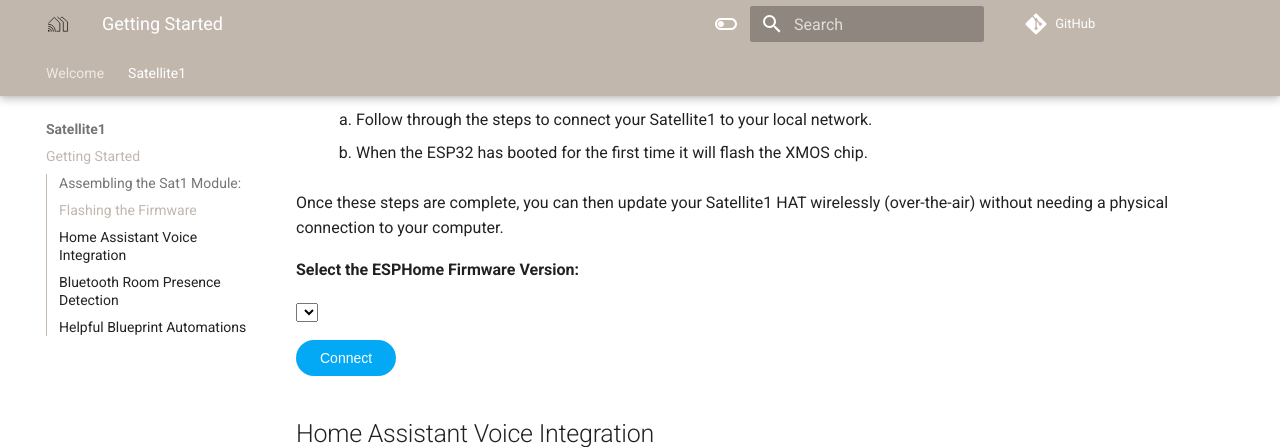
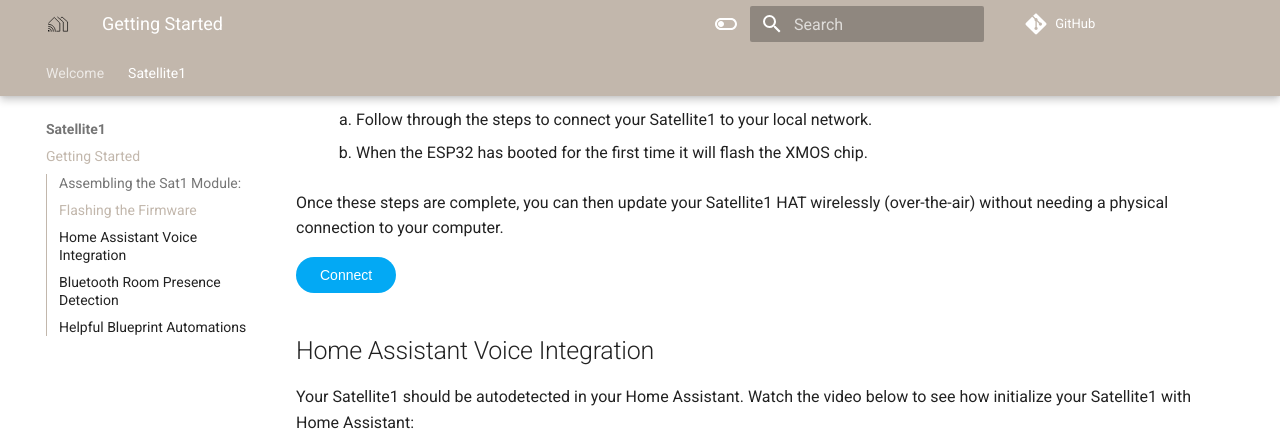
Before and after one commit to FutureProofHomes/Documentation, an MkDocs documentation site: the page built from docs/Satellite1/Getting Started.md, in a window 1280 px wide and 900 px high, scrolled down 800 px, cut to the strip 0-447 px from the top of the window. Built offline with MkDocs 1.6.1 and Material for MkDocs 9.7.7, drawn with Linux system fonts in a browser that asks for light colours; comment, search, counter and statistics services are not loaded.

Commit message:
Set static manifest for Satellite1 installation and remove version selector (#40)
* set sat1 install to a static manifest.json. Removes Version selector for customers.

* remove installer.js from being run

```diff
--- a/docs/Satellite1/Getting Started.md
+++ b/docs/Satellite1/Getting Started.md
@@ -17,24 +17,9 @@
 Once these steps are complete, you can then update your Satellite1 HAT wirelessly (over-the-air) without needing a physical connection to your computer.
 
 <div id="firmware-installer" markdown="1">
-  <!-- <p><strong>Select Revision:</strong></p> -->
-  <label style="display: none"><input type="radio" name="revision" value="rev1"> Revision 1</label>
-    <label style="display: none"><input type="radio" name="revision" value="rev2"> Revision 1</label>
-  <label style="display: none"><input type="radio" name="revision" value="rev3" checked> Revision 2</label>
+  <esp-web-install-button id="install-button" manifest="https://raw.githubusercontent.com/FutureProofHomes/Documentation/refs/heads/main/manifest.json" install-supported></esp-web-install-button>
+</div>
 
-  <p><strong>Select the ESPHome Firmware Version:</strong></p>
-  <!-- <p id="warning" style="display: none" ><b>Warning:</b> <br> You have selected a development version. <br> Expect 🪲🪲🪲.</p> -->
-
-  <select id="version-select"></select>
-
-  <div id="warning" style="display: none" markdown="1">
-!!! warning "Firmware Under Development"
-
-    You have chosen a version of the firmware that is still under active development.  If you're not a developer we recommend running the stable firmware version.
-  </div>
-
-  <esp-web-install-button id="install-button" manifest="" install-supported></esp-web-install-button>
-</div>
 
 ## Home Assistant Voice Integration
 
--- a/mkdocs.yml
+++ b/mkdocs.yml
@@ -63,7 +63,7 @@
 
 
 extra_javascript:
-  - javascript/installer.js
+  # - javascript/installer.js
   - javascript/esp-web-tools/install-button.js
   # - https://cdn.jsdelivr.net/npm/esp-web-tools@10/dist/web/install-button.js?module
 
```
